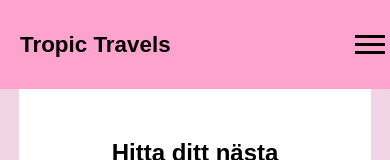
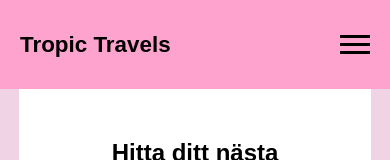
Before and after one commit to haan2402/moment3-frontend, a website built with Parcel: page src/index.html in a window 390 px wide. Shown: the top 160 px of the page. Built offline with nearby package versions, Linux system fonts and the light colour scheme.

Commit message:
fixat padding på hamburgermeny

```diff
--- a/src/css/_menu.scss
+++ b/src/css/_menu.scss
@@ -37,7 +37,7 @@ nav {
     align-items: center;
     background-color: base.$header-color;
     border: none;
-    padding: 10px 15px;
+    padding: 10px 30px;
 }
 
 .bars {
```
